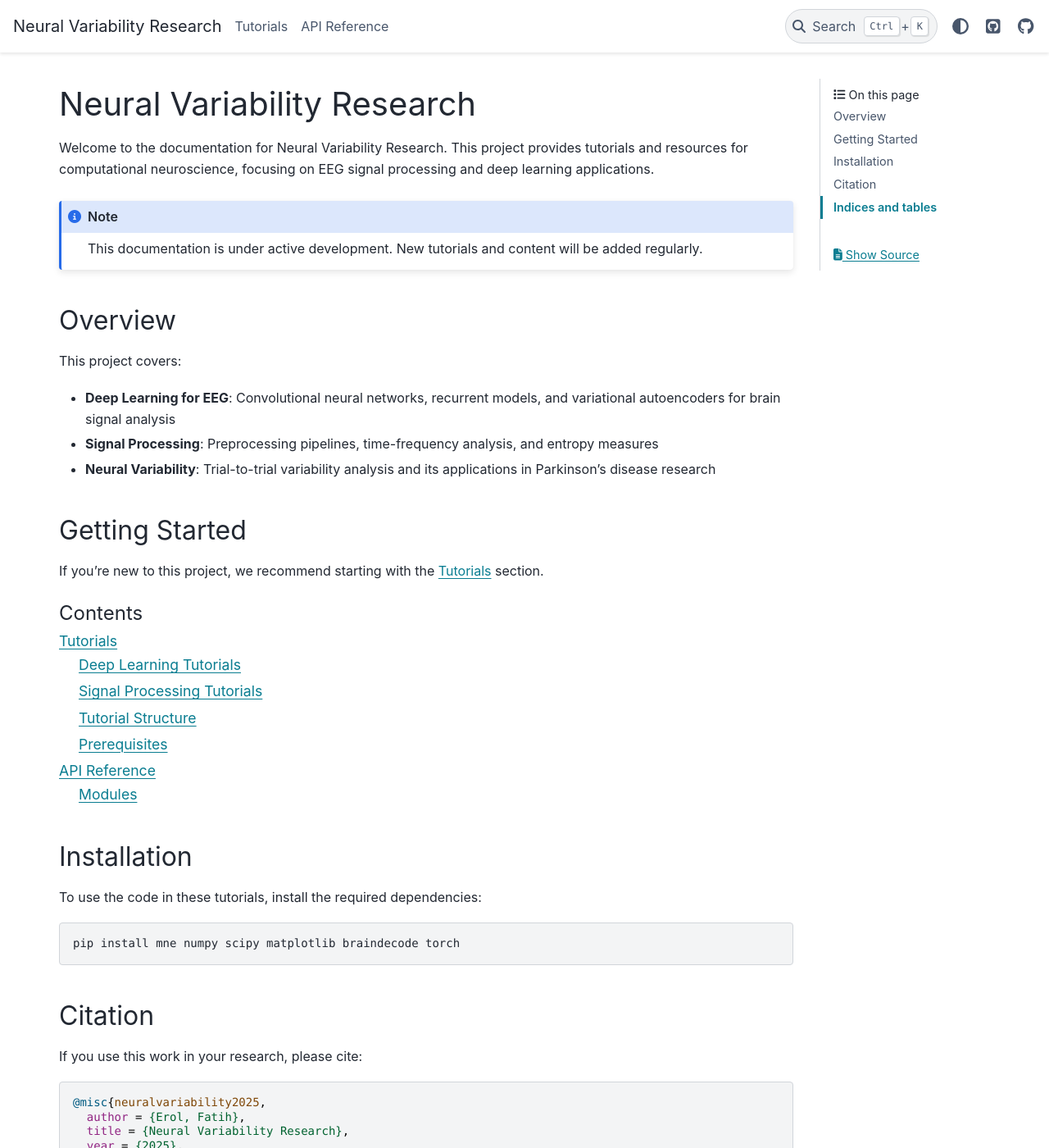
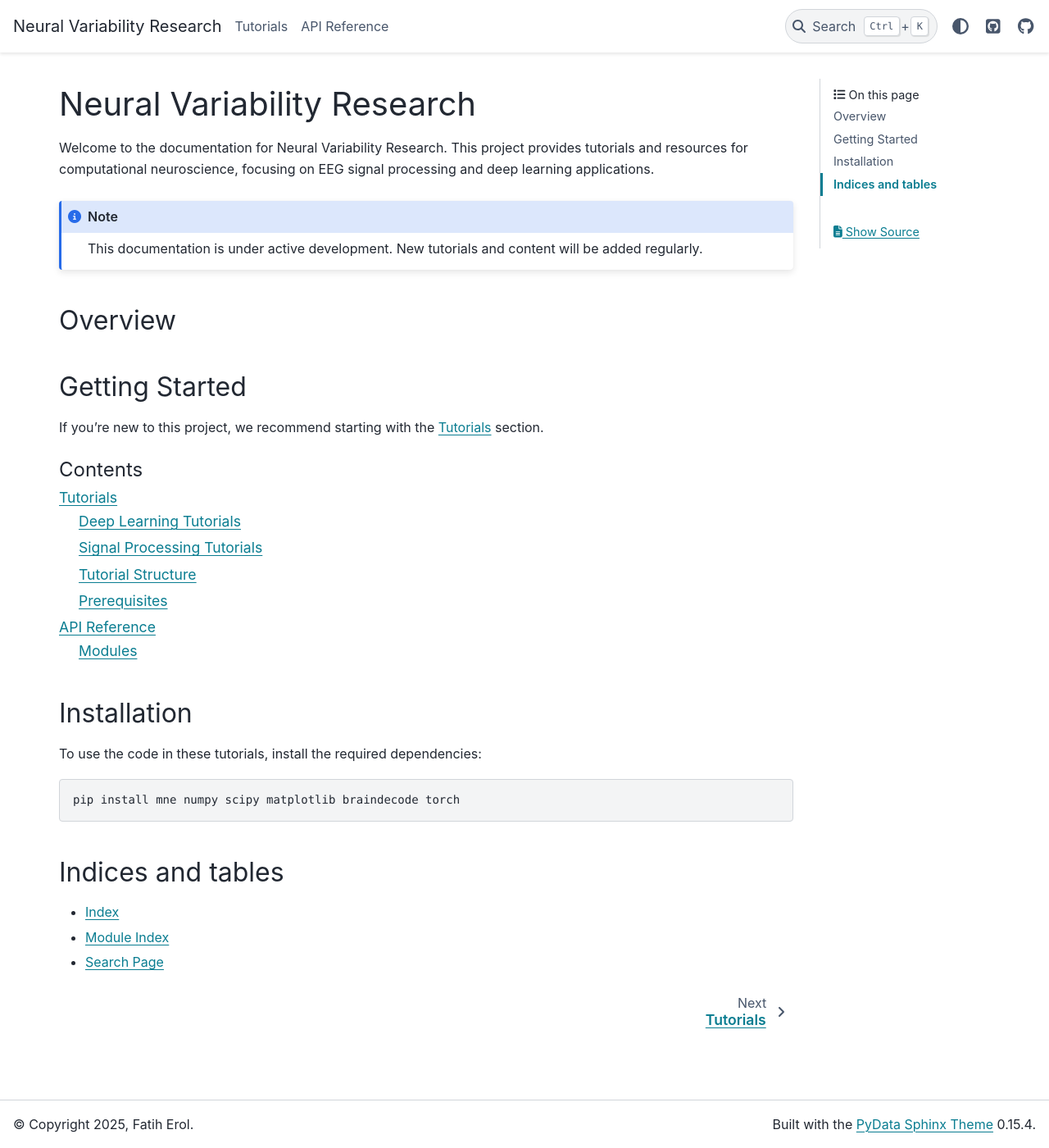
Before and after one commit to fatihonay/Deep-Learning-Journey, a Sphinx documentation site: the page built from docs/source/index.md, in a window 1280 px wide and 1400 px high. Shown: the whole window at 82% size. Built offline with Sphinx 7.4.7 and the PyData theme 0.15.4, drawn with Linux system fonts in a browser that asks for light colours; some of the changed text lies outside the part shown.

Commit message:
Update index.md

````diff
--- a/docs/source/index.md
+++ b/docs/source/index.md
@@ -8,11 +8,6 @@ This documentation is under active development. New tutorials and content will b
 
 ## Overview
 
-This project covers:
-
-- **Deep Learning for EEG**: Convolutional neural networks, recurrent models, and variational autoencoders for brain signal analysis
-- **Signal Processing**: Preprocessing pipelines, time-frequency analysis, and entropy measures
-- **Neural Variability**: Trial-to-trial variability analysis and its applications in Parkinson's disease research
 
 ## Getting Started
 
@@ -34,19 +29,6 @@ To use the code in these tutorials, install the required dependencies:
 pip install mne numpy scipy matplotlib braindecode torch
 ```
 
-## Citation
-
-If you use this work in your research, please cite:
-
-```bibtex
-@misc{neuralvariability2025,
-  author = {Erol, Fatih},
-  title = {Neural Variability Research},
-  year = {2025},
-  publisher = {GitHub},
-  url = {https://github.com/YOUR_USERNAME/YOUR_REPO}
-}
-```
 
 ## Indices and tables
 
````
